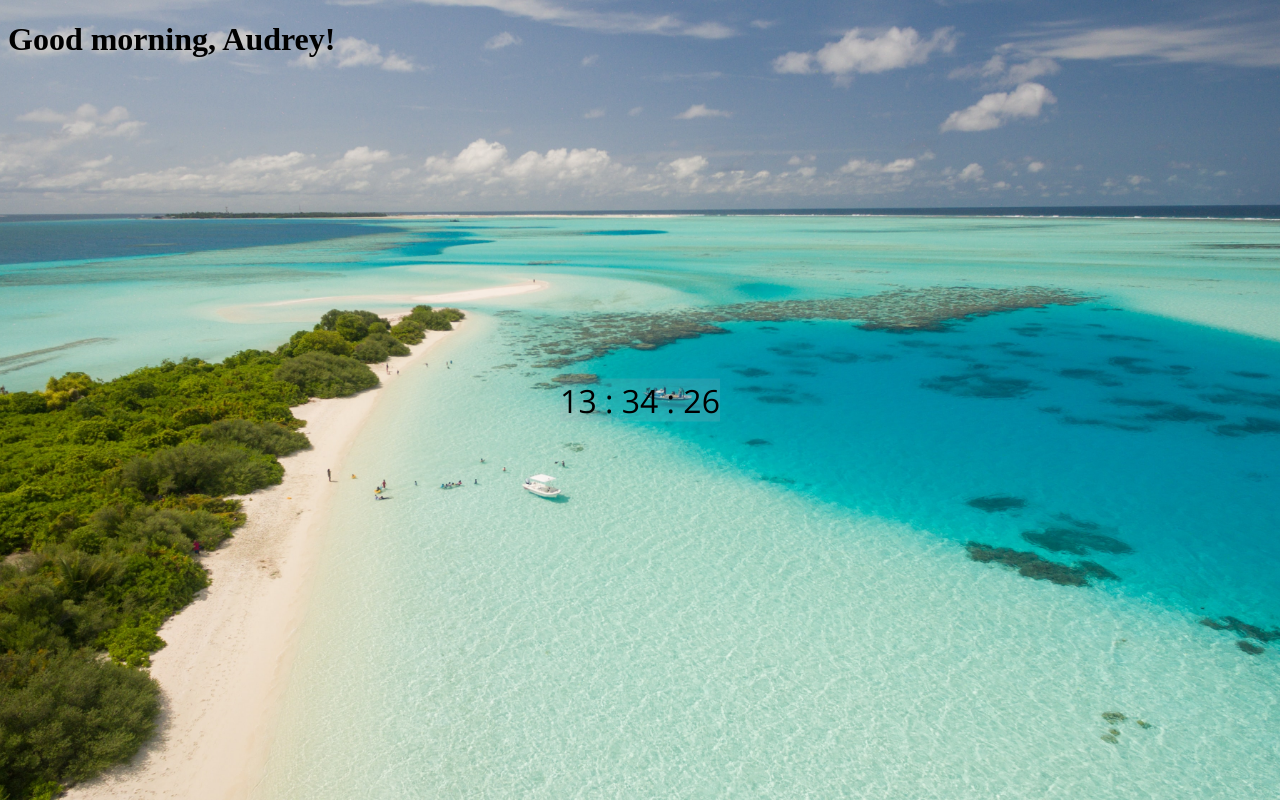
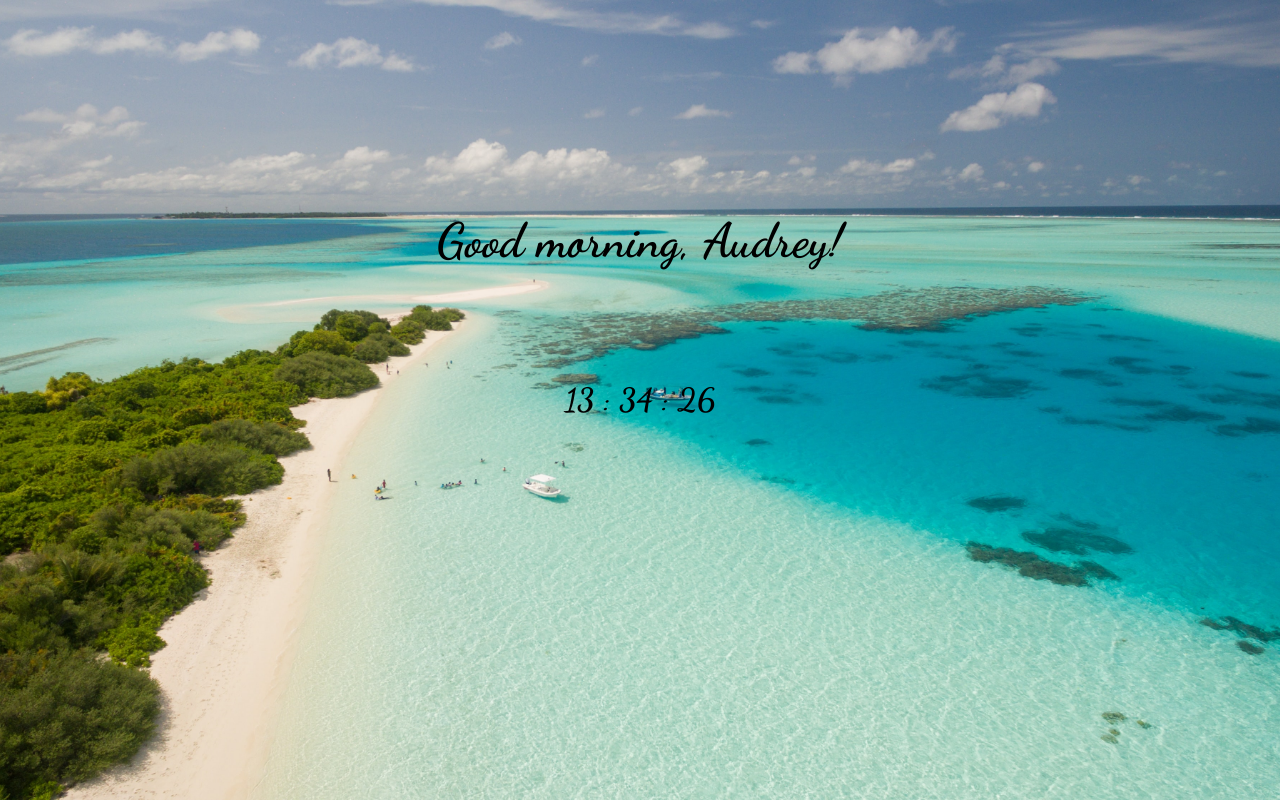
Before and after one commit to nuovodw/My100DaysOfCode, a plain HTML site: page Code Practice/Digital_Clock/index.html in a window 1280 px wide. Drawn offline with nearby package versions, Linux system fonts and the light colour scheme.

Commit message:
Update style.css

```diff
--- a/Code Practice/Digital_Clock/style.css
+++ b/Code Practice/Digital_Clock/style.css
@@ -6,9 +6,31 @@ html {
 	background-size: cover;
 }
 
+h1 {
+	font-family: 'Dancing Script', cursive;
+	font-size: 3em;
+	position: fixed;
+	top: 26%;
+	left: 50%;
+	transform: translate(-50%, -50%);
+	text-align: center;
+}
+
+/* h1::after {
+	content: '';
+	background: url(background.jpg);
+	opacity: 0.3;
+	top: 0;
+	left: 0;
+	bottom: 0;
+	right: 0;
+	position: absolute;
+	z-index: -1;
+} */
+
 .clock {
 	font-size: 2em;
-	font-family: 'Open Sans', sans-serif;
+	font-family: 'Dancing Script', cursive;
 	color: black;
 	border: ;
 	position: fixed;
@@ -18,14 +40,14 @@ html {
 	text-align: center;
 }
 
-.clock::after {
+/* .clock::after {
 	content: '';
 	background: url(background.jpg);
-	opacity: 0.2;
+	opacity: 0.3;
 	top: 0;
 	left: 0;
 	bottom: 0;
 	right: 0;
 	position: absolute;
 	z-index: -1;
-}
+} */
```
